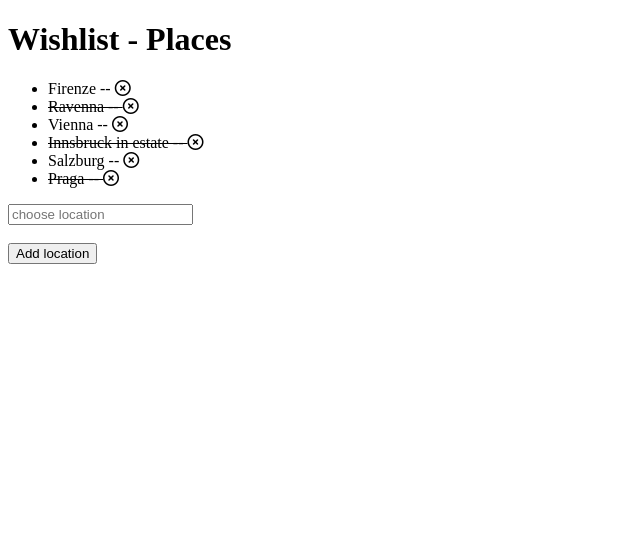
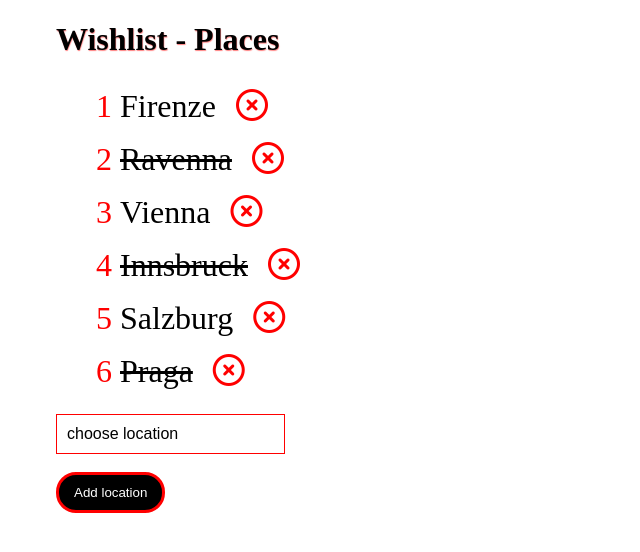
Before and after one commit to lucacappello79/vue-todolist, a plain HTML site: page index.html in a window 1280 px wide. Shown: the whole page, without its empty margins (0-640 px from the left). Drawn offline with nearby package versions, Linux system fonts and the light colour scheme.

Commit message:
feat: styling list

```diff
--- a/css/style.css
+++ b/css/style.css
@@ -0,0 +1,52 @@
+#app{
+    margin-left: 3em;
+}
+
+h1 {
+    color: black;
+    text-shadow: 0.5px 0.5px 1px rgba(255, 0, 0, 0.5);
+}
+
+ol {
+	list-style-type: none;
+	counter-reset: li;
+}
+
+li {
+	font-size: 2rem;
+    list-style-type: none;
+    padding: 8px 0;
+}
+
+li:before {
+  counter-increment: li;
+  content: counter(li);
+	color: red;
+	margin-right: 0.25em;
+}
+
+button{
+    background-color: black;
+    padding: 10px 15px;
+    color: white;
+    border: 3px solid red;
+    border-radius: 20px;
+}
+
+span{
+    margin-right: 20px;
+}
+
+.fa-regular{
+    color: red;
+}
+
+input[type="text"] {
+    border: 1px solid red;
+    padding: 10px;
+    font-size: 1em;
+  }
+
+  input[type="text"]::placeholder {
+    color: black;
+  }
--- a/index.html
+++ b/index.html
@@ -23,18 +23,21 @@
     <h1>Wishlist - Places</h1>
 
 
-    <ul>
+    <ol class="gradient-list">
 
-        <li v-for="(place, index) in destinations" v-bind:style="{ textDecoration: place.done ? 'line-through' : 'none' }">
+        <li v-for="(place, index) in destinations">
 
-            {{place.text}} --
+            <span v-bind:style="{ textDecoration: place.done ? 'line-through' : 'none' }">
+                {{place.text}}
+            </span>
+
             <span @click="deletePlace(index)">
-            <i class="fa-regular fa-circle-xmark"></i>
+                <i class="fa-regular fa-circle-xmark"></i>
             </span>
 
         </li>
 
-    </ul>
+    </ol>
 
     <input id="input" type="text" v-model="newPlace" @keyup.enter="addPlace()" placeholder="choose location">
     <br>
--- a/js/script.js
+++ b/js/script.js
@@ -22,7 +22,7 @@ const { createApp } = Vue
              done: false,
 
          }, {
-             text: 'Innsbruck in estate',
+             text: 'Innsbruck',
              done: true,
 
          }, {
```
